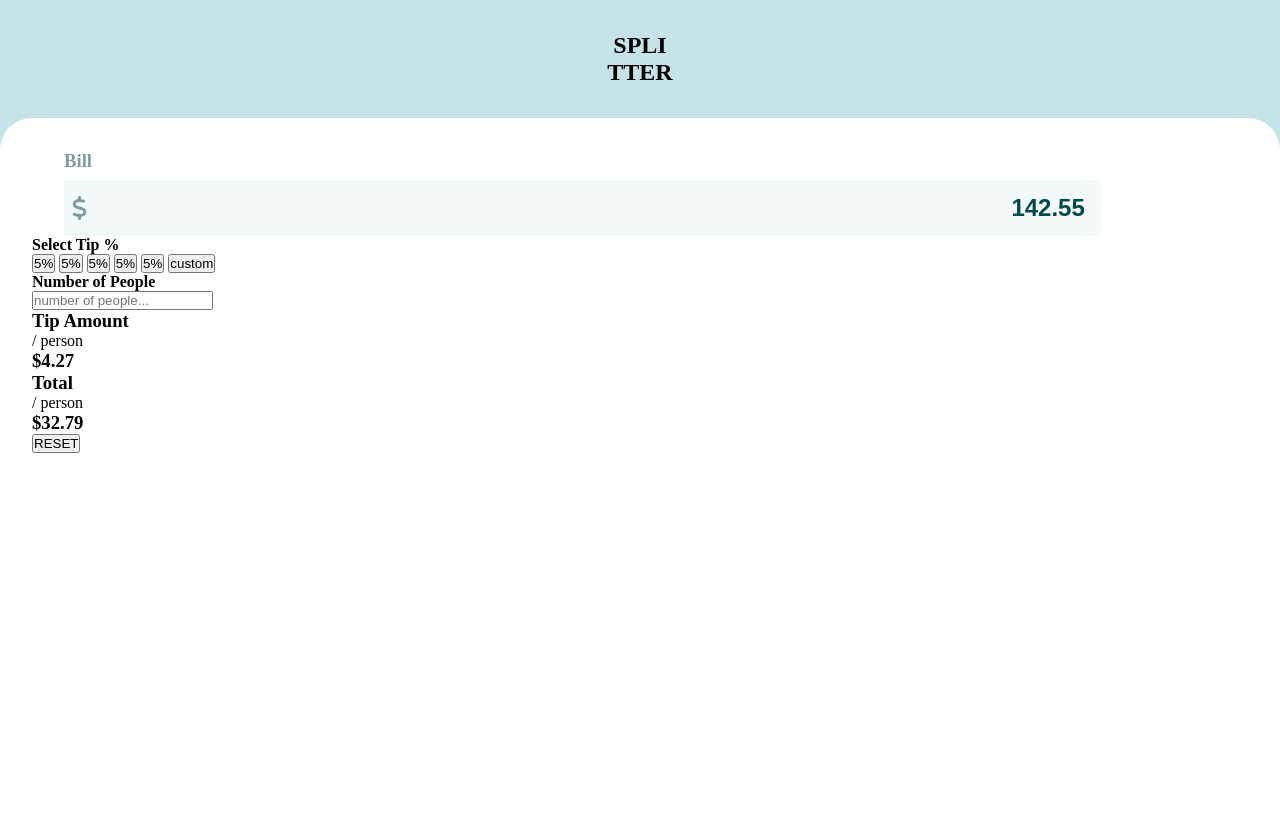
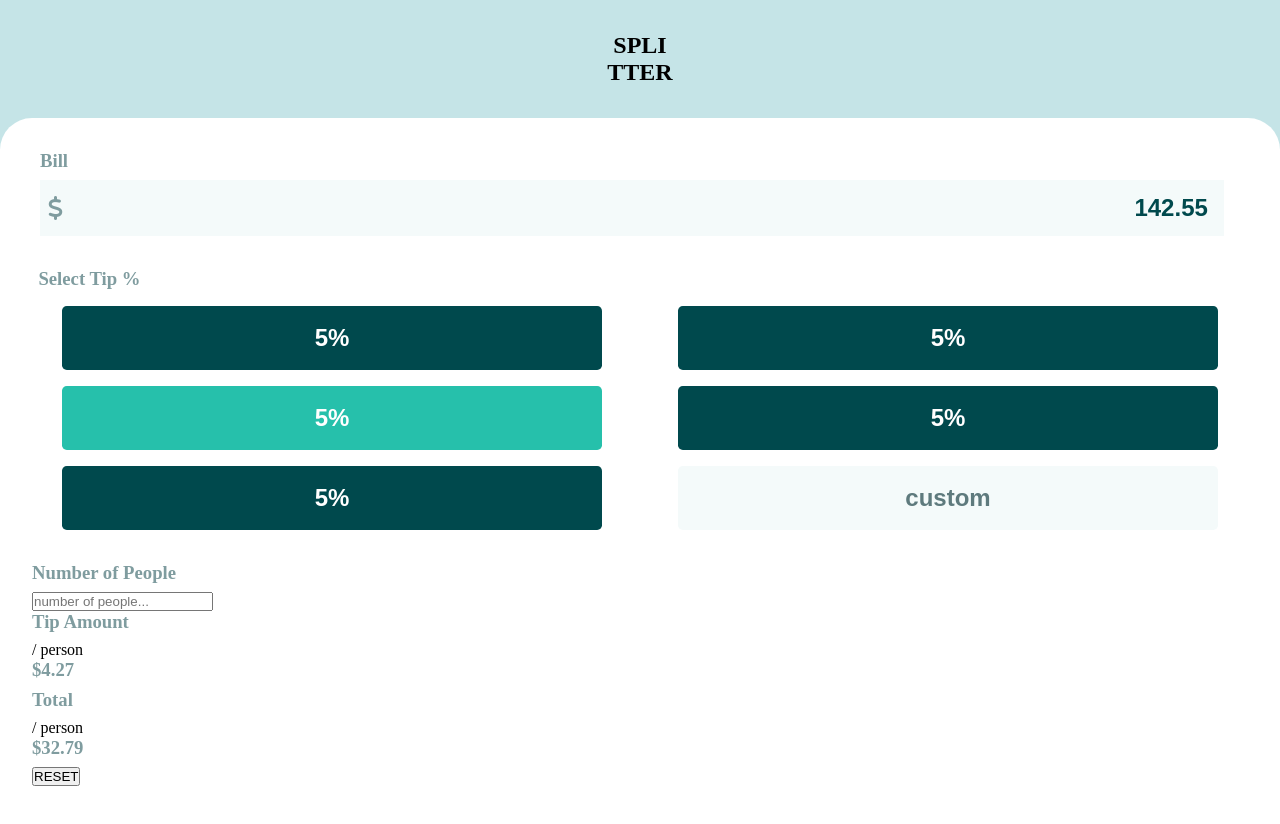
Before and after one commit to Cyber-Davinci/tip-computer, a plain HTML site: page index.html in a window 1280 px wide. Drawn offline with Linux system fonts and the light colour scheme.

Commit message:
updated UI

```diff
--- a/CSS/style.css
+++ b/CSS/style.css
@@ -17,6 +17,13 @@ body{
     background-color: var(--Light-grayish-cyan);
     overflow: hidden;
 }
+h3{
+    color: var(--Grayish-cyan);
+    font-weight: 700;
+    padding-bottom: .50rem;
+    font-size: 1.;
+}
+
 .headin{
     text-align: center;
     margin: 2rem 0 2rem 0;
@@ -37,12 +44,14 @@ body{
 .bill{
     display: flex;
     flex-direction: column;
-    margin: auto 2rem;
+    margin: auto;
+    justify-content: center;
 }
-.bill-heading h3{
-    color: var(--Grayish-cyan);
-    font-weight: 700;
-    padding-bottom: .50rem;
+
+.bill{
+    display: flex;
+    justify-content: center;
+    margin-left: .5rem;
 }
 .bill .bill-input{
     position: relative;
@@ -55,7 +64,7 @@ body{
     color: var(--Grayish-cyan);
 }
 .bill-input input{
-    width: 90%;
+    width: 98%;
     height: 3.5rem;
     font-size: 1.5rem;
     border: none;
@@ -71,5 +80,38 @@ body{
 
 /* tip options start */
 
+.select-tip-options{
+    margin:2rem 0;
+}
+.tip-option-heading{
+    margin-left: .4rem;
+    padding-bottom: .5rem;
+}
+
+.tip-options{
+    display: grid;
+    grid-template-columns: 1fr 1fr;
+    gap: 1rem;
+}
+.tip-options input{
+    width: 90%;
+    height: 4rem;
+    margin: auto;
+    text-align: center;
+    font-size: 1.5rem;
+    font-weight: 700;
+    border: none;
+    border-radius: .3rem;
+    background-color: var(--Very-dark-cyan);
+    color: var(--White);
+
+}
+input.active{
+    background-color: var(--strong-cyan);
+}
+input.custom{
+    background-color: var(--Very-light-grayish-cyan);
+    color: var(--Dark-grayish-cyan)
+}
 
 /* tip options ends */
--- a/index.html
+++ b/index.html
@@ -30,22 +30,22 @@
 
             <!-- tip select option starts here -->
             <div class="select-tip-options">
-                <div class="tip-option-heading"><h4>Select Tip %</h4></div>
+                <div class="tip-option-heading"><h3>Select Tip %</h3></div>
 
                 <div class="tip-options">
                     <input type="button" value="5%">
                     <input type="button" value="5%">
+                    <input type="button" value="5%" class="active">
                     <input type="button" value="5%">
                     <input type="button" value="5%">
-                    <input type="button" value="5%">
-                    <input type="button"  value="custom">
+                    <input type="button"  value="custom" class="custom">
                 </div>
             </div>
             <!-- tip select option end here -->
 
             <!-- number of people starts here -->
             <div class="num-people">
-                <div class="num-of-people-heading"><h4>Number of People</h4></div>
+                <div class="num-of-people-heading"><h3>Number of People</h3></div>
                 <div class="num-of-people-input">
                     <input type="text" placeholder="number of people...">
                 </div>
```
